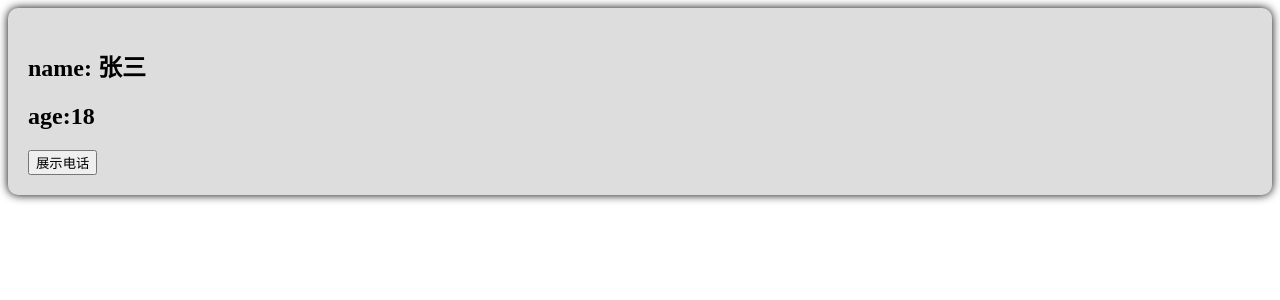
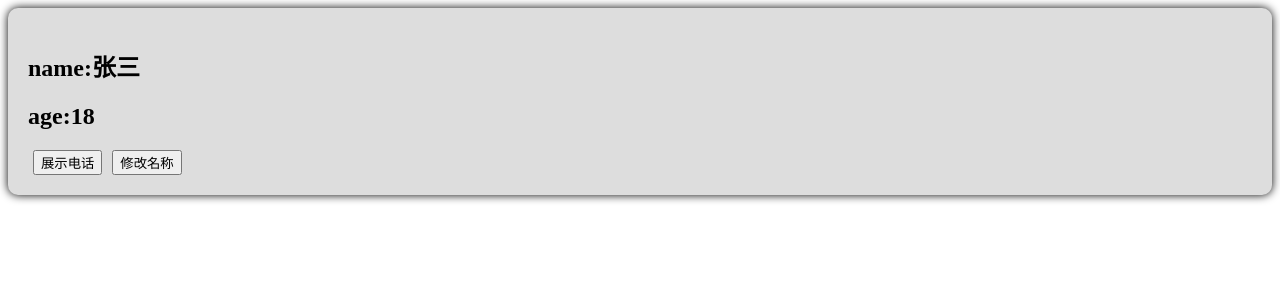
Before and after one commit to D1E4MF0I/HelloVue3, a Vue app: page / in a window 1280 px wide. Shown: the top 300 px of the page. Built offline with nearby package versions, Linux system fonts and the light colour scheme; the HTML template or start-up script is replaced by a standard one.

Commit message:
feat(11): ref创建

```diff
--- a/src/components/Person.vue
+++ b/src/components/Person.vue
@@ -3,15 +3,22 @@
         <h2>name:{{ name }}</h2>
         <h2>age:{{ age }}</h2>
         <button @click="showTel">展示电话</button>
+        <button @click="changeName">修改名称</button>
     </div>
 </template>
 
 <script lang="ts" setup name="Person">
-    let name = ' 张三';
+    import { ref } from 'vue';
+
+
+    let name = ref('张三');
     let age = 18;
     let tel = '1312223232323'
     function showTel(){
         alert(tel);
+    }
+    function changeName(){
+        name.value = 'Zhang-San';
     }
 </script>
 
@@ -22,4 +29,7 @@
         border-radius: 10px;
         padding: 20px;
     }
+    button{
+        margin: 0px 5px;
+    }
 </style>
```
